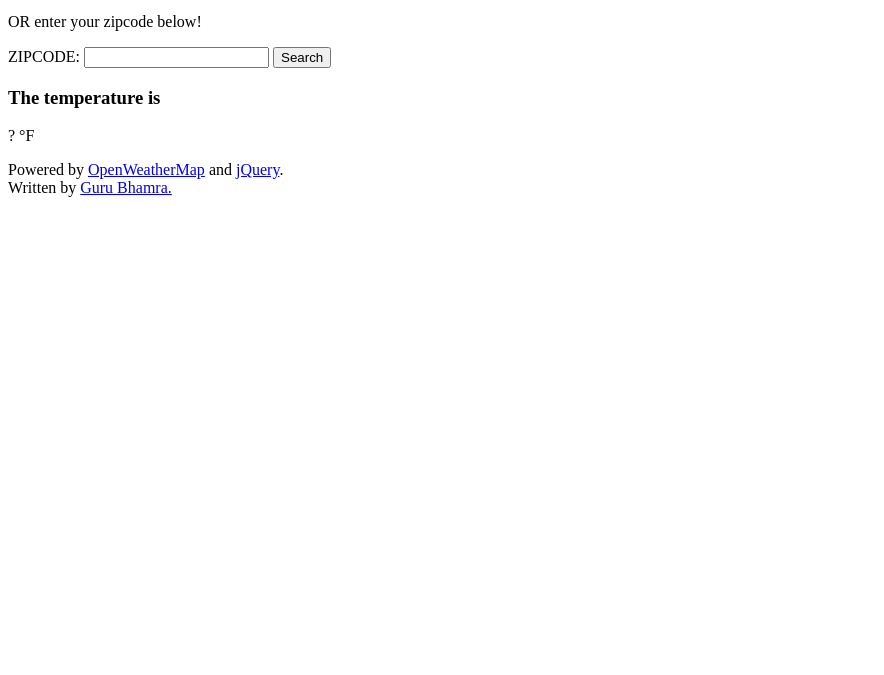
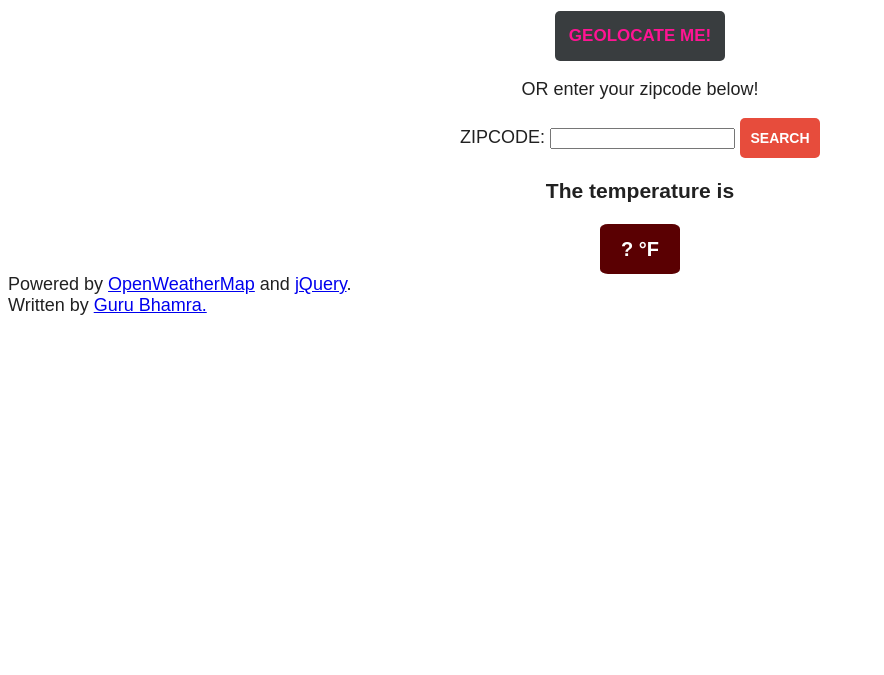
Before and after one commit to gbhamra2/weather-app, a plain HTML site: page index.html in a window 1280 px wide. Shown: the part 125-800 px from the top of the page, without its empty margins (0-884 px from the left). Drawn offline with nearby package versions, Linux system fonts and the light colour scheme; the site is published under a folder, as on GitHub Pages, so addresses that start at the root find nothing.

Commit message:
styles fix attempt 1

```diff
--- a/index.html
+++ b/index.html
@@ -3,7 +3,7 @@
 <head>
   <script src="https://ajax.googleapis.com/ajax/libs/jquery/3.1.0/jquery.min.js"></script>
   <title>Weather Application</title>
-  <link rel="stylesheet" href="/styles/basic.css">
+  <link rel="stylesheet" href="weather-app/styles/basic.css">
   <meta charset="utf-8"/>
 </head>
 
```
